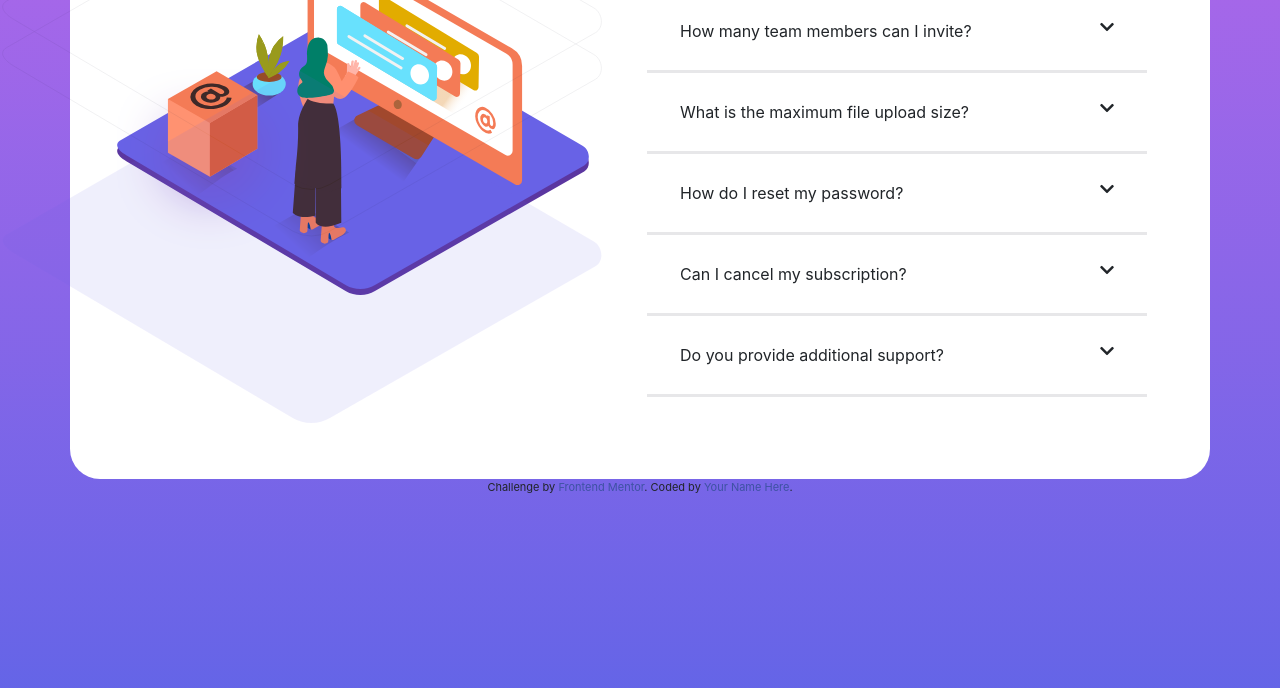
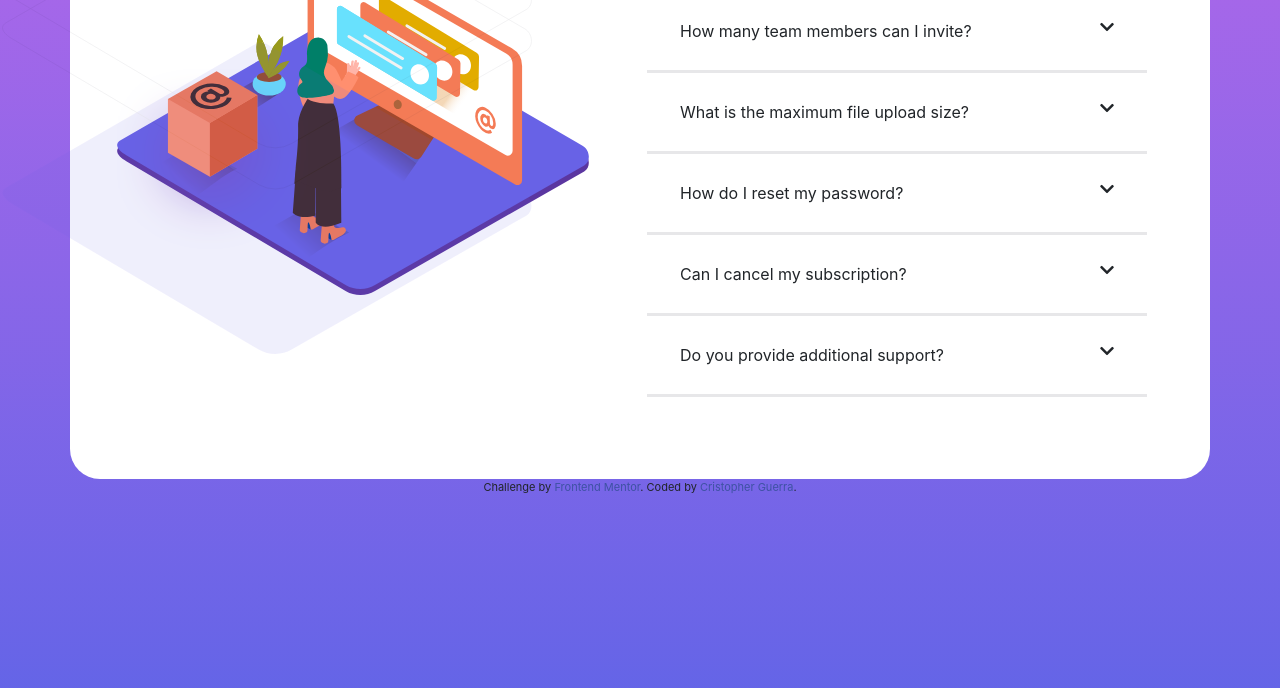
Before and after one commit to CristopherGS/RETOS, a plain HTML site: page 4. faq-accordion-card-main/Cris/index.html in a window 1280 px wide. Shown: the part 112-800 px from the top of the page. Drawn offline with nearby package versions, Linux system fonts and the light colour scheme.

Commit message:
arreglando img ajustable para telefono

```diff
--- a/4. faq-accordion-card-main/Cris/index.html
+++ b/4. faq-accordion-card-main/Cris/index.html
@@ -49,9 +49,10 @@
               src="images/illustration-woman-online-desktop.svg"
               alt="woman"
               id="logo"
+              class="img-fluid"
             />
-            <img src="images/illustration-box-desktop.svg" alt="box" id="box" />
-            <img src="images/bg-pattern-desktop.svg" alt="shaddow" id="shaddow">
+            <img src="images/illustration-box-desktop.svg" alt="box" id="box" class="img-fluid"/>
+            <img src="images/bg-pattern-desktop.svg" alt="shaddow" class="img-fluid" id="shaddow">
           </div>
         </div>
         <div class="col-sm" id="preguntas">
@@ -176,7 +177,7 @@
       Challenge by
       <a href="https://www.frontendmentor.io?ref=challenge" target="_blank"
         >Frontend Mentor</a
-      >. Coded by <a href="#">Your Name Here</a>.
+      >. Coded by <a href="#">Cristopher Guerra</a>.
     </div>
   </body>
 </html>
```
Also changed, not shown: index.html (+2 -2 lines).
